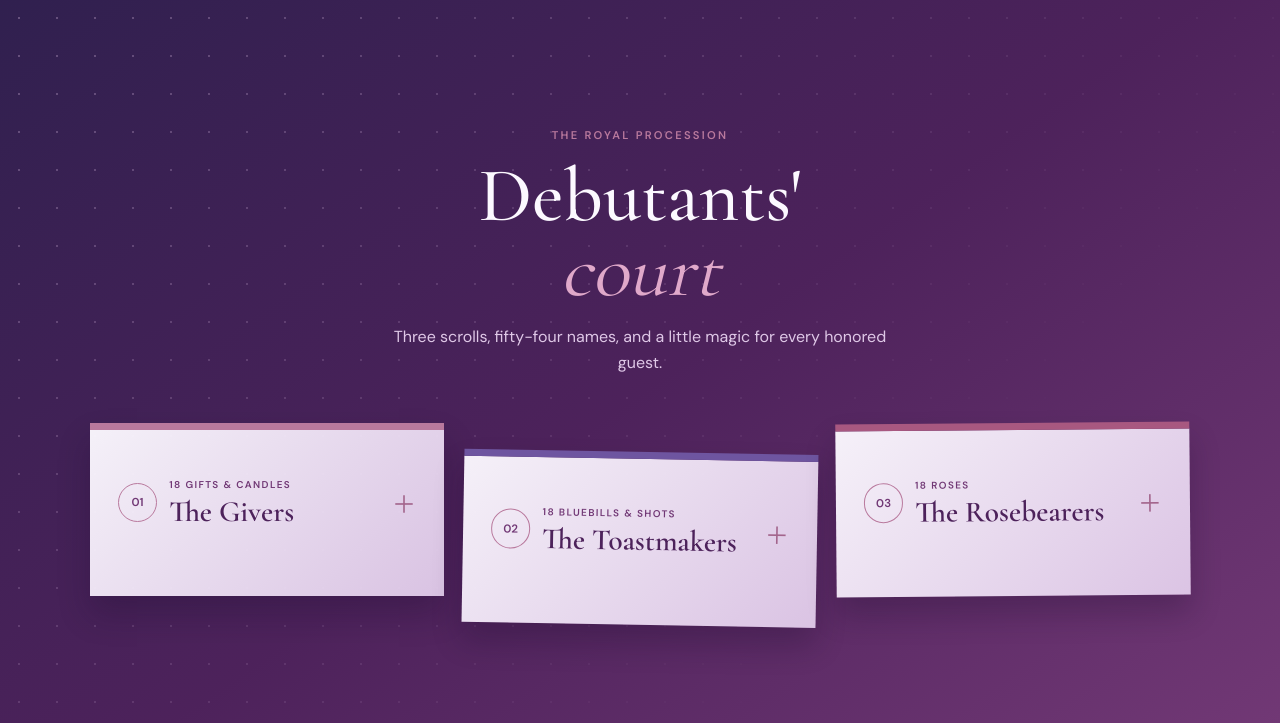
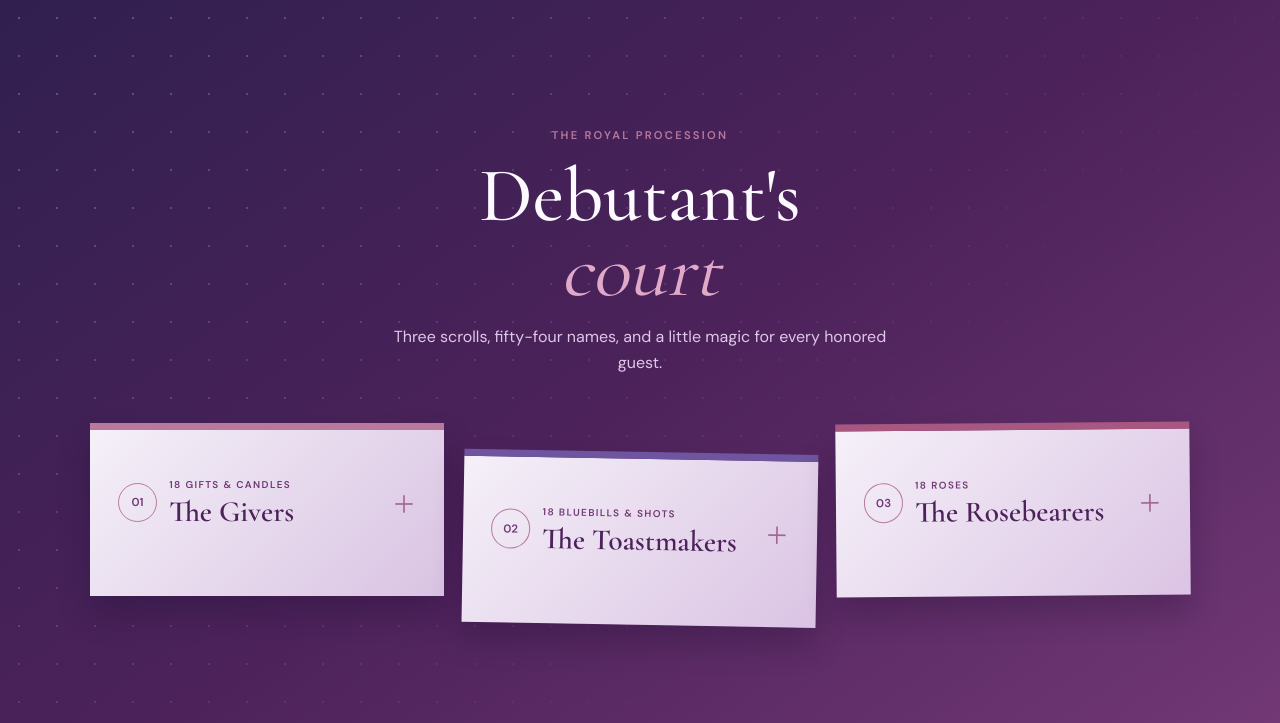
Before and after one commit to JLDelaCuesta/debut-rsvp, a Flask app: page / in a window 1280 px wide. Shown: the part 2389-3112 px from the top of the page. Run offline with Flask 3, Linux system fonts and the light colour scheme; data comes from the database, SQL or seed files in the repository; data that the repository does not hold is empty.

Commit message:
Update debutant court heading

```diff
--- a/templates/rsvp.html
+++ b/templates/rsvp.html
@@ -42,7 +42,7 @@
     </section>
 
     <section class="court-section" id="court">
-      <div class="court-heading reveal"><p class="eyebrow">The royal procession</p><h2>Debutants'<br><em>court</em></h2><p>Three scrolls, fifty-four names, and a little magic for every honored guest.</p></div>
+      <div class="court-heading reveal"><p class="eyebrow">The royal procession</p><h2>Debutant's<br><em>court</em></h2><p>Three scrolls, fifty-four names, and a little magic for every honored guest.</p></div>
       <div class="court-scrolls">
         <article class="court-scroll court-scroll-gifts reveal"><button class="court-scroll-toggle" type="button" aria-expanded="false"><span class="court-seal">01</span><span><small>18 gifts & candles</small><strong>The Givers</strong></span><span class="court-open">＋</span></button><ol class="court-list">{% for name in court_lists.gifts %}<li>{{ name }}</li>{% endfor %}</ol></article>
         <article class="court-scroll court-scroll-bluebills reveal"><button class="court-scroll-toggle" type="button" aria-expanded="false"><span class="court-seal">02</span><span><small>18 bluebills & shots</small><strong>The Toastmakers</strong></span><span class="court-open">＋</span></button><ol class="court-list">{% for name in court_lists.bluebills %}<li>{{ name }}</li>{% endfor %}</ol></article>
```
